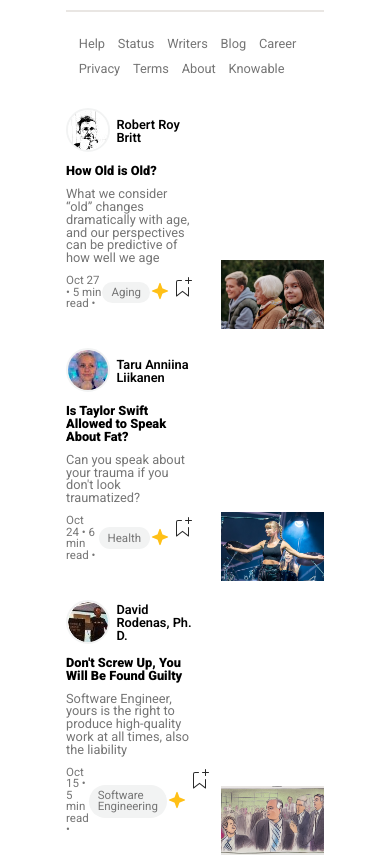
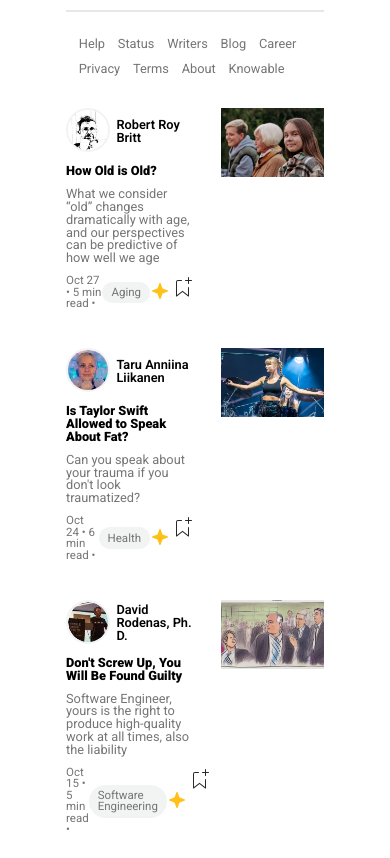
Before and after one commit to MeridjanShoti/Test-S5, a plain HTML site: page index.html in a window 390 px wide. Shown: the part 1395-2253 px from the top of the page. Drawn offline with nearby package versions, Linux system fonts and the light colour scheme.

Commit message:
riallineamento immagini article

```diff
--- a/assets/css/style.css
+++ b/assets/css/style.css
@@ -168,10 +168,12 @@ article .articleTitle{
 }
 .contentBig{
     gap: 1em;
+    align-items: flex-start;
 }
 .contentBig>img{
 max-width: 30%;
 object-fit:contain;
+margin-top: 1.5rem;
 }
 .paragraph{
     color: #757575;
@@ -275,7 +277,6 @@ footer ul{
     }
     article .contentBig>img{
         max-width: 40%;
-        align-self: flex-end;
     }
     .artaside{
         flex-direction: column;
```
